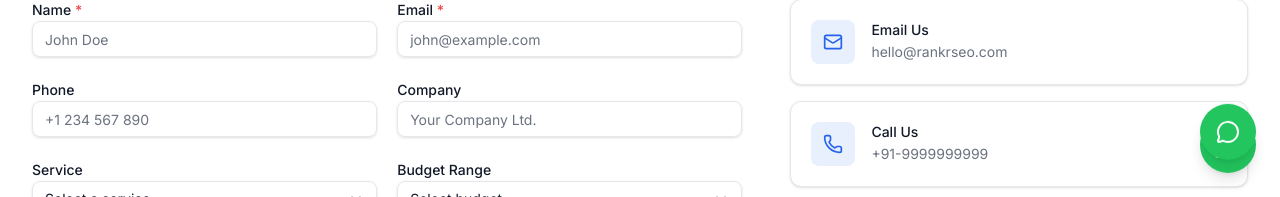
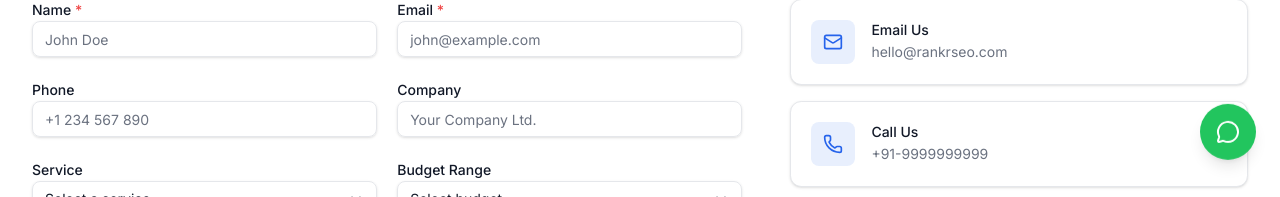
Before and after one commit to RankrSEOs/RankrSEO, a Next.js app in the folder frontend/: page /contact in a window 1280 px wide. Shown: the part 603-800 px from the top of the page. Built offline with nearby package versions, Linux system fonts and the light colour scheme.

Commit message:
Fix unused imports, update README with full free deployment guide

```diff
--- a/frontend/src/app/about/about-content.tsx
+++ b/frontend/src/app/about/about-content.tsx
@@ -4,7 +4,6 @@ import { motion } from "framer-motion"
 import { Target, Eye, Heart, ArrowRight, Quote } from "lucide-react"
 import Link from "next/link"
 import ProcessSection from "@/components/home/ProcessSection"
-import CTASection from "@/components/home/CTASection"
 import { cn } from "@/lib/utils"
 
 const values = [
--- a/frontend/src/app/contact/page.tsx
+++ b/frontend/src/app/contact/page.tsx
@@ -6,7 +6,6 @@ import { useForm } from "react-hook-form"
 import { zodResolver } from "@hookform/resolvers/zod"
 import { z } from "zod"
 import { Mail, Phone, MapPin, MessageCircle, Send, CheckCircle } from "lucide-react"
-import Link from "next/link"
 
 import { cn } from "@/lib/utils"
 import { Button } from "@/components/ui/button"
@@ -241,16 +240,6 @@ export default function ContactPage() {
         </div>
       </section>
 
-      {/* WhatsApp Floating Button */}
-      <Link
-        href="https://wa.me/919999999999"
-        target="_blank"
-        rel="noopener noreferrer"
-        className="fixed bottom-6 right-6 z-40 flex size-14 items-center justify-center rounded-full bg-accent text-white shadow-lg transition-all hover:bg-accent/90 hover:scale-110 active:scale-95"
-        aria-label="Chat on WhatsApp"
-      >
-        <MessageCircle className="size-7" />
-      </Link>
     </>
   )
 }
--- a/frontend/src/app/services/[slug]/service-detail-client.tsx
+++ b/frontend/src/app/services/[slug]/service-detail-client.tsx
@@ -13,7 +13,6 @@ import {
   Check,
   ArrowRight,
   Star,
-  Shield,
   Zap,
   BarChart,
 } from "lucide-react"
```
Also changed, not shown: 1 other file (tests, documents, lock files or other folders).
